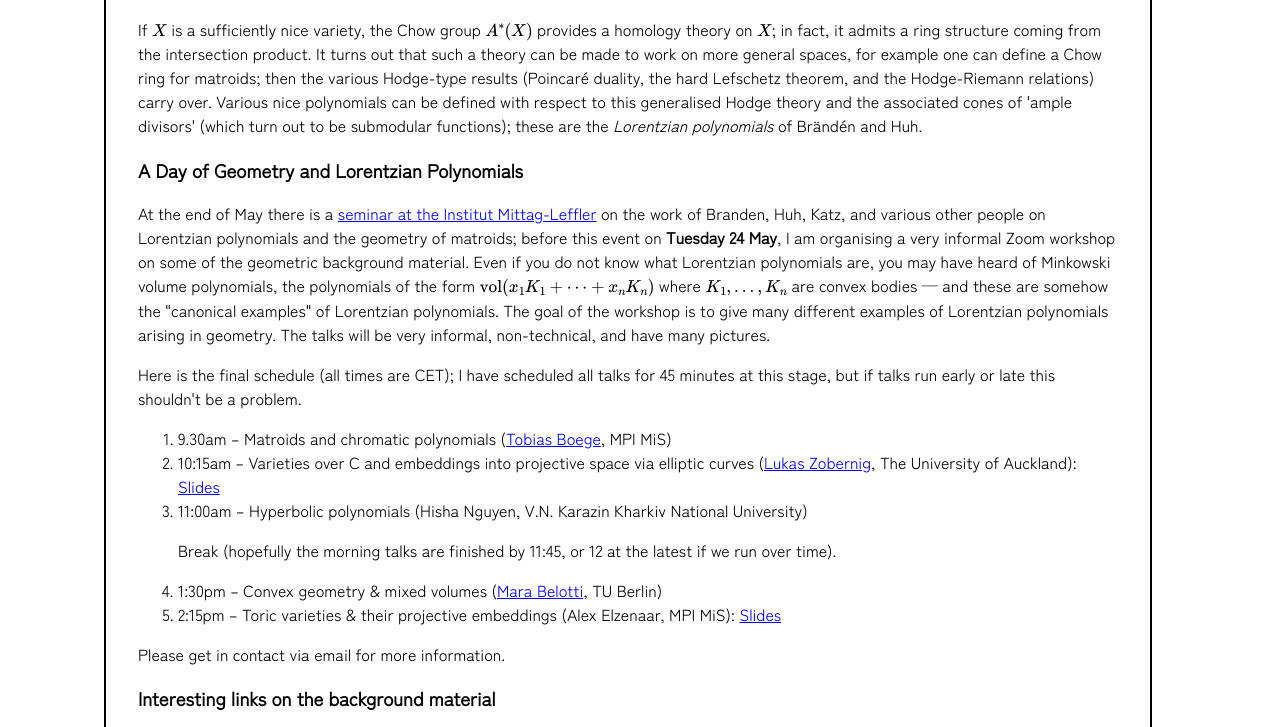
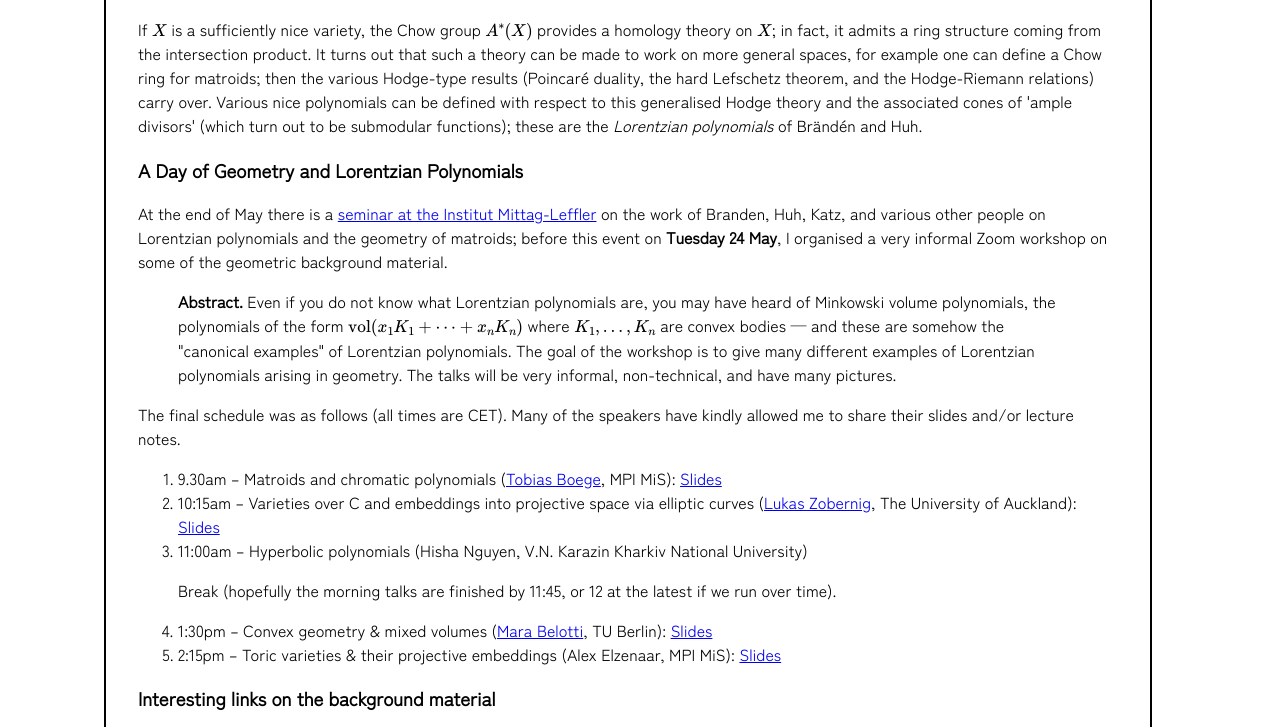
Before and after one commit to aelzenaar/aelzenaar.github.io, a plain HTML site: page index.html in a window 1280 px wide. Shown: the part 1037-1764 px from the top of the page. Drawn offline with nearby package versions, Linux system fonts and the light colour scheme.

Commit message:
Add other speaker's slides

```diff
--- a/index.html
+++ b/index.html
@@ -65,25 +65,30 @@
 
   <h3>A Day of Geometry and Lorentzian Polynomials</h3>
   At the end of May there is a <a href="http://www.mittag-leffler.se/konferens/goran-gustafsson-symposium">seminar at the Institut Mittag-Leffler</a> on the work of Branden, Huh, Katz, and various
-  other people on Lorentzian polynomials and the geometry of matroids; before this event on <b>Tuesday 24 May</b>, I am organising a very informal Zoom workshop on some of the geometric background
-  material. Even if you do not know what Lorentzian polynomials are, you may have heard of Minkowski volume polynomials, the polynomials of the form \( \mathrm{vol}(x_1 K_1 + \cdots + x_n K_n) \)
+  other people on Lorentzian polynomials and the geometry of matroids; before this event on <b>Tuesday 24 May</b>, I organised a very informal Zoom workshop on some of the geometric background
+  material.
+
+  <blockquote>
+  <b>Abstract.</b>
+  Even if you do not know what Lorentzian polynomials are, you may have heard of Minkowski volume polynomials, the polynomials of the form \( \mathrm{vol}(x_1 K_1 + \cdots + x_n K_n) \)
   where \( K_1,\ldots,K_n \) are convex bodies &mdash; and these are somehow the "canonical examples" of Lorentzian polynomials. The goal of the workshop is to give many different examples of Lorentzian
   polynomials arising in geometry. The talks will be very informal, non-technical, and have many pictures.
-  <p>Here is the final schedule (all times are CET); I have scheduled all talks for 45 minutes at this
-  stage, but if talks run early or late this shouldn't be a problem.
+  </blockquote>
+
+  <p>The final schedule was as follows (all times are CET). Many of the speakers have kindly allowed me to share their slides and/or lecture notes.
+
   <ol>
-    <li>9.30am &ndash; Matroids and chromatic polynomials (<a href="https://taboege.de/">Tobias Boege</a>, MPI MiS)
-    <li>10:15am &ndash; Varieties over C and embeddings into projective space via elliptic curves (<a href="https://www.math.auckland.ac.nz/~lzob857/">Lukas Zobernig</a>, The University of Auckland): <a href="lorentzian-day/lucasslides.pdf">Slides</a>
+    <li>9.30am &ndash; Matroids and chromatic polynomials (<a href="https://taboege.de/">Tobias Boege</a>, MPI MiS): <a href="lorentzian-day/tobias.pdf">Slides</a>
+    <li>10:15am &ndash; Varieties over C and embeddings into projective space via elliptic curves (<a href="https://www.math.auckland.ac.nz/~lzob857/">Lukas Zobernig</a>, The University of Auckland): <a href="lorentzian-day/lukas.pdf">Slides</a>
     <li>11:00am &ndash; Hyperbolic polynomials (Hisha Nguyen, V.N. Karazin Kharkiv National University)
   </ol>
   <ul style="list-style:none">
     <li>Break (hopefully the morning talks are finished by 11:45, or 12 at the latest if we run over time).
   </ul>
   <ol>
-    <li value="4">1:30pm &ndash; Convex geometry & mixed volumes (<a href="https://page.math.tu-berlin.de/~belotti/">Mara Belotti</a>, TU Berlin)
+    <li value="4">1:30pm &ndash; Convex geometry & mixed volumes (<a href="https://page.math.tu-berlin.de/~belotti/">Mara Belotti</a>, TU Berlin): <a href="lorentzian-day/mara.pdf">Slides</a>
     <li>2:15pm &ndash; Toric varieties & their projective embeddings (Alex Elzenaar, MPI MiS): <a href="lorentzian-day/feb24talk.pdf">Slides</a>
   </ol>
-  <p>Please get in contact via email for more information.
 
 
   <h3>Interesting links on the background material</h3>
```
Also changed, not shown: 5 other files.
